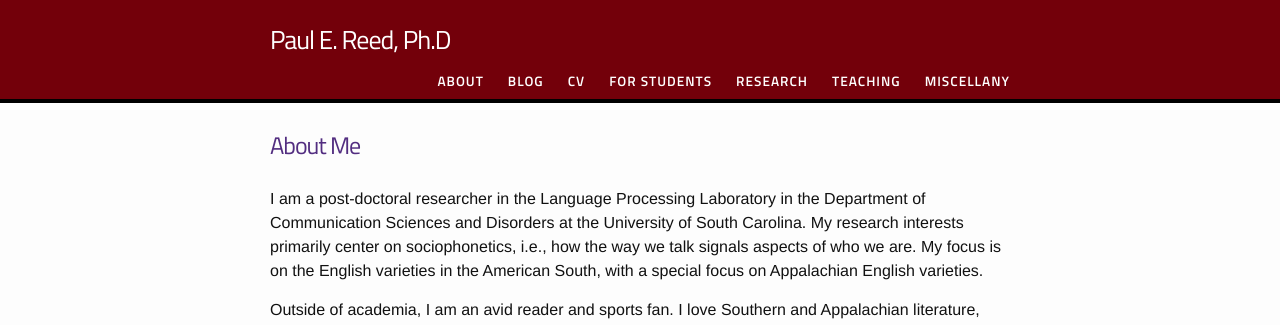
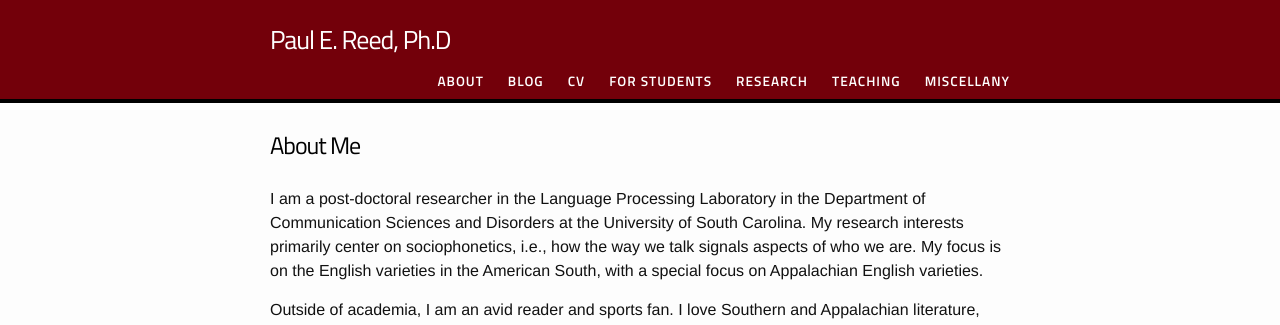
Before and after one commit to paulereed/paulereed.github.io, a Jekyll site: the page built from about.md, in a window 1280 px wide. Shown: the top 325 px of the page. Built offline with Jekyll 4.4.1, drawn with Linux system fonts in a browser that asks for light colours; some web fonts are replaced.

Commit message:
changing post and default titles to black

```diff
--- a/_sass/_layout.scss
+++ b/_sass/_layout.scss
@@ -171,7 +171,7 @@
     letter-spacing: -1px;
     line-height: 1;
 		font-family: 'Titillium Web', sans-serif;
-		color: #522d80;
+		color: #000000;
 
     @include media-query($on-laptop) {
 /*        font-size: 36px; */
```
Also changed, not shown: 1 other file.
